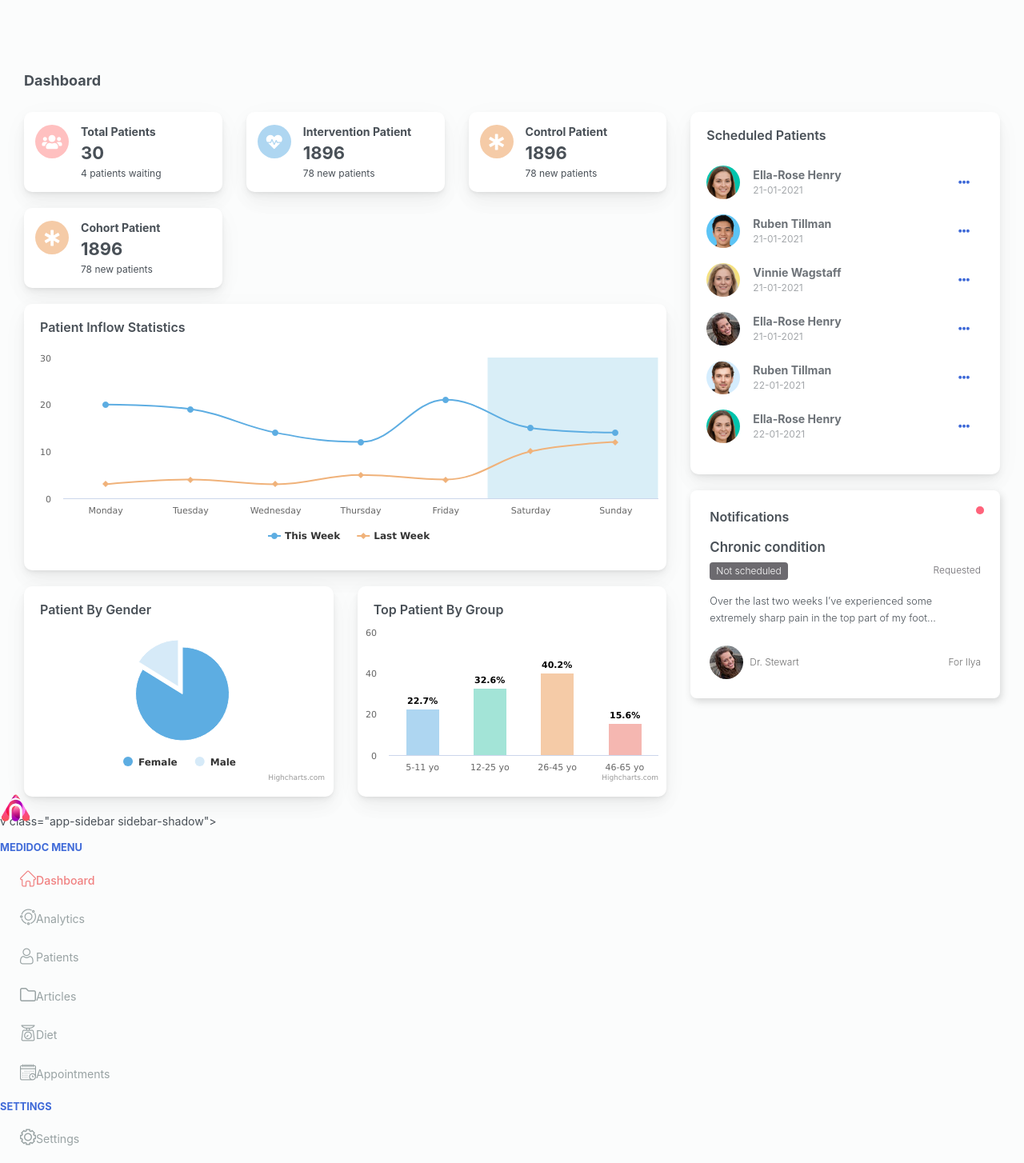
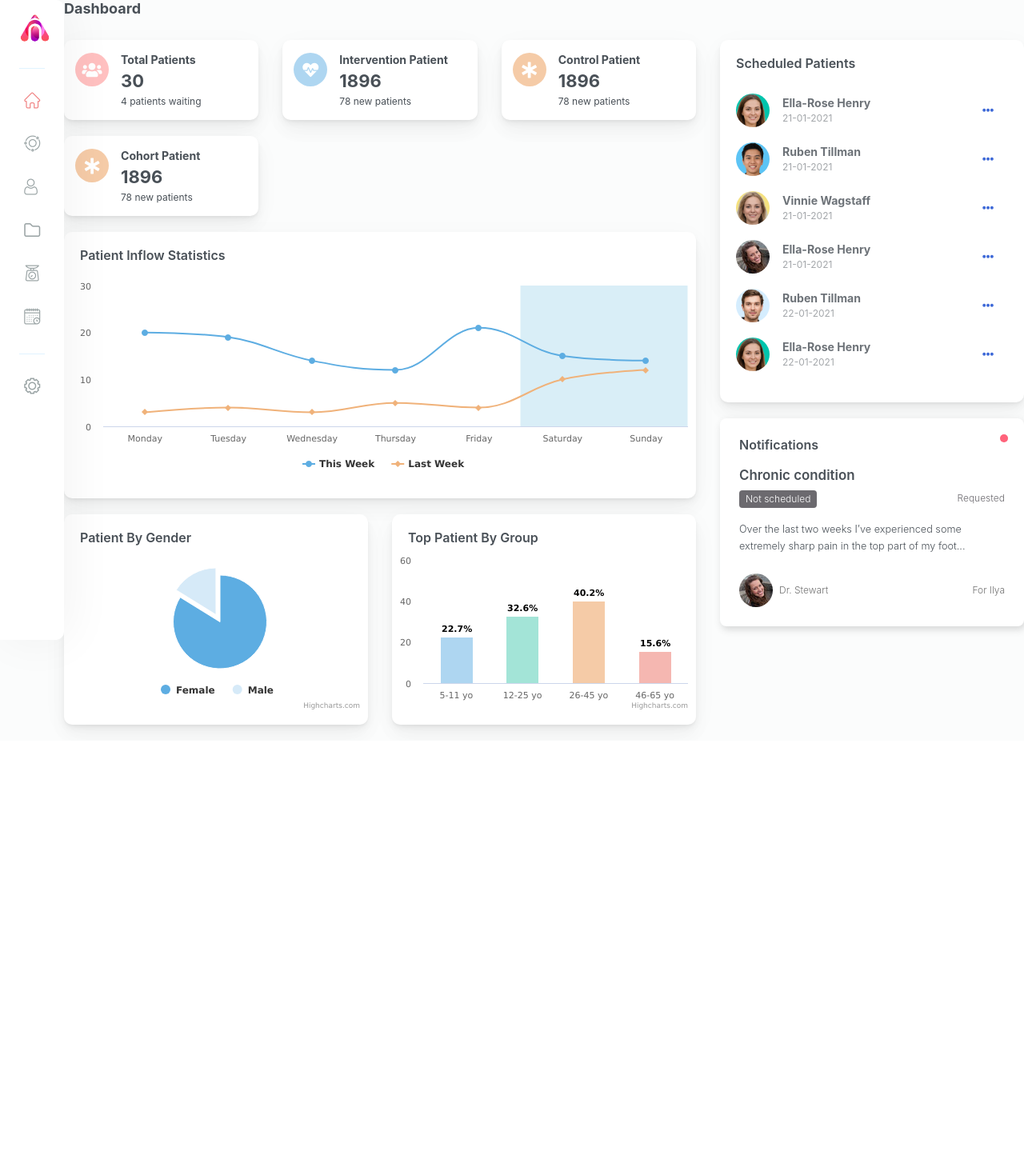
Before and after one commit to ViruSmerin/Medicord, a Django app: template templates/html/index.html in a window 1280 px wide. Shown: the whole page at 80% size. After the commit the page ends 916 px from the top, so only its background shows below. Run offline with Django 3.2, Linux system fonts and the light colour scheme; the template is opened without the code that fills it, so the values that code supplies are empty; some libraries are stand-ins or nearby versions.

Commit message:
managed template for dashboard

```diff
--- a/medicord/urls.py
+++ b/medicord/urls.py
@@ -15,8 +15,10 @@ Including another URLconf
 """
 from django.contrib import admin
 from django.urls import path,include
+from django.conf import settings
+from django.conf.urls.static import static
 
 urlpatterns = [
     path('admin/', admin.site.urls),
     path('',include('home.urls')),
-]
+] + static(settings.STATIC_URL, document_root=settings.STATIC_ROOT)
--- a/templates/html/header.html
+++ b/templates/html/header.html
@@ -1,4 +1,3 @@
-
 {% load static %}
 <!DOCTYPE html>
 <html lang="en">
@@ -7,15 +6,17 @@
     <meta charset="utf-8">
     <meta http-equiv="X-UA-Compatible" content="IE=edge">
     <meta http-equiv="Content-Language" content="en">
-    <meta http-equiv="Content-Type" content="text/html; charset=utf-8"/>
+    <meta http-equiv="Content-Type" content="text/html; charset=utf-8" />
     <title>Medidoc | Doctor's Portal</title>
-    <meta name="viewport" content="width=device-width, initial-scale=1, maximum-scale=1, user-scalable=no, shrink-to-fit=no" />
-    <meta name="description" content="Medicord is the first online health plaform in Nepal built by young entrepreneurs of Nepal.">
+    <meta name="viewport"
+        content="width=device-width, initial-scale=1, maximum-scale=1, user-scalable=no, shrink-to-fit=no" />
+    <meta name="description"
+        content="Medicord is the first online health plaform in Nepal built by young entrepreneurs of Nepal.">
     <meta name="msapplication-tap-highlight" content="no">
-    <link rel="icon" href="./assets/images/logo.png" type="image/gif" sizes="16x16">
+    <link rel="icon" href="{% static 'images/logo.png' %}" type="image/gif" sizes="16x16">
 
-    <link href="./main.css" rel="stylesheet">
-    <link rel="stylesheet" type="text/css" href="./assets/icons/font/flaticon.css">
+    <link href="{% static '/css/main.css' %}" rel="stylesheet">
+    <link rel="stylesheet" type="text/css" href="{% static '/icons/font/flaticon.css' %}">
 
     <script src="https://ajax.googleapis.com/ajax/libs/jquery/3.5.1/jquery.min.js"></script>
     <script src="https://code.highcharts.com/highcharts.js"></script>
@@ -23,12 +24,11 @@
     <!-- <script src="https://code.highcharts.com/modules/exporting.js"></script>
     <script src="https://code.highcharts.com/modules/export-data.js"></script>
     <script src="https://code.highcharts.com/modules/accessibility.js"></script> -->
-    <link rel="stylesheet" type="text/css" href="./assets/css/jquery.dataTables.css">
-    <link rel="stylesheet" type="text/css" href="./assets/css/select.dataTables.min.css">
-    <script type="text/javascript" charset="utf8" src="https://cdn.datatables.net/1.10.22/js/jquery.dataTables.js"></script>
+    <link rel="stylesheet" type="text/css" href="{% static '/css/jquery.dataTables.css' %}">
+    <link rel="stylesheet" type="text/css" href="{% static '/css/select.dataTables.min.css' %}">
+    <script type="text/javascript" charset="utf8"
+        src="https://cdn.datatables.net/1.10.22/js/jquery.dataTables.js"></script>
     <script type="text/javascript" src="https://cdn.datatables.net/select/1.3.1/js/dataTables.select.min.js"></script>
-
-
 </head>
 
 
@@ -37,11 +37,13 @@
         <div class="app-header header-shadow">
             <div class="app-header__logo pr-0 pl-0">
                 <div class="logo-src" style="padding-left: 20px;">
-                	<img src="http://localhost:8080/medidoc/assets/images/logo-inverse.png" style="max-width: 195px;height: 45px;margin-top: -13px">
+                    <img src="{% static '/images/logo-inverse.png' %}"
+                        style="max-width: 195px;height: 45px;margin-top: -13px">
                 </div>
                 <div class="header__pane ml-auto">
                     <div>
-                        <button type="button" class="hamburger close-sidebar-btn hamburger--elastic" data-class="closed-sidebar">
+                        <button type="button" class="hamburger close-sidebar-btn hamburger--elastic"
+                            data-class="closed-sidebar">
                             <span class="hamburger-box">
                                 <span class="hamburger-inner"></span>
                             </span>
@@ -60,7 +62,8 @@
             </div>
             <div class="app-header__menu">
                 <span>
-                    <button type="button" class="btn-icon btn-icon-only btn btn-primary btn-sm mobile-toggle-header-nav">
+                    <button type="button"
+                        class="btn-icon btn-icon-only btn btn-primary btn-sm mobile-toggle-header-nav">
                         <span class="btn-icon-wrapper">
                             <i class="fa fa-ellipsis-v fa-w-6"></i>
                         </span>
@@ -83,12 +86,16 @@
                             <div class="widget-content-wrapper">
                                 <div class="widget-content-left">
                                     <div class="btn-group">
-                                        <a data-toggle="dropdown" aria-haspopup="true" aria-expanded="false" class="p-0 btn">
-                                            <img width="42" class="rounded-circle" src="assets/images/avatars/1.jpg" alt="">
+                                        <a data-toggle="dropdown" aria-haspopup="true" aria-expanded="false"
+                                            class="p-0 btn">
+                                            <img width="42" class="rounded-circle"
+                                                src="{% static 'images/avatars/1.jpg' %}" alt="">
                                             <i class="fa fa-angle-down ml-2 opacity-8"></i>
                                         </a>
-                                        <div tabindex="-1" role="menu" aria-hidden="true" class="dropdown-menu dropdown-menu-right">
-                                            <button type="button" tabindex="0" class="dropdown-item">User Account</button>
+                                        <div tabindex="-1" role="menu" aria-hidden="true"
+                                            class="dropdown-menu dropdown-menu-right">
+                                            <button type="button" tabindex="0" class="dropdown-item">User
+                                                Account</button>
                                             <button type="button" tabindex="0" class="dropdown-item">Settings</button>
                                             <div tabindex="-1" class="dropdown-divider"></div>
                                             <button type="button" tabindex="0" class="dropdown-item">Logout</button>
@@ -104,7 +111,8 @@
                                     </div>
                                 </div>
                                 <div class="widget-content-right header-user-info ml-3">
-                                    <button type="button" class="btn-shadow p-1 btn btn-primary btn-sm show-toastr-example">
+                                    <button type="button"
+                                        class="btn-shadow p-1 btn btn-primary btn-sm show-toastr-example">
                                         <i class="fa text-white fa-calendar pr-1 pl-1"></i>
                                     </button>
                                 </div>
@@ -120,11 +128,13 @@
         </div>
 
         <div class="app-main">
-            <di{% block head%} {% endblock %}v class="app-sidebar sidebar-shadow">
+
+            <div class="app-sidebar sidebar-shadow">
                 <div class="scrollbar-sidebar">
                     <div class="app-sidebar__inner">
                         <div>
-                            <img class="logo-non-hover" src="http://localhost:8080/medidoc/assets/images/logo.png" style="max-width: 40px;margin-top: -80px;">
+                            <img class="logo-non-hover" src="{% static '/images/logo.png' %}"
+                                style="max-width: 40px;margin-top: -80px;">
                         </div>
                         <ul class="vertical-nav-menu mt--20">
                             <li class="app-sidebar__heading">Medidoc Menu</li>
@@ -192,6 +202,9 @@
                     </div>
                 </div>
             </div>
-            <div class="app-main__outer mt--60">
-    </body>
+        </div>
+        <div class="app-main__outer mt--60">
+            {% block head%} {% endblock %}
+</body>
+
 </html>
--- a/templates/html/index.html
+++ b/templates/html/index.html
@@ -100,7 +100,7 @@
                                         <div class="widget-content p-0">
                                             <div class="widget-content-wrapper">
                                                 <div class="widget-content-left mr-3">
-                                                    <img width="42" class="rounded-circle" src="./assets/images/avatars/1.png" alt="">
+                                                    <img width="42" class="rounded-circle" src=".{% static 'images/avatars/1.png' %}" alt="">
                                                 </div>
                                                 <div class="widget-content-left">
                                                     <div class="widget-heading">Ella-Rose Henry</div>
@@ -118,7 +118,7 @@
                                         <div class="widget-content p-0">
                                             <div class="widget-content-wrapper">
                                                 <div class="widget-content-left mr-3">
-                                                    <img width="42" class="rounded-circle" src="./assets/images/avatars/2.png" alt="">
+                                                    <img width="42" class="rounded-circle" src="{% static 'images/avatars/2.png'%}" alt="">
                                                 </div>
                                                 <div class="widget-content-left">
                                                     <div class="widget-heading">Ruben Tillman</div>
@@ -136,7 +136,7 @@
                                         <div class="widget-content p-0">
                                             <div class="widget-content-wrapper">
                                                 <div class="widget-content-left mr-3">
-                                                    <img width="42" class="rounded-circle" src="./assets/images/avatars/3.png" alt="">
+                                                    <img width="42" class="rounded-circle" src="{% static 'images/avatars/3.png'%}" alt="">
                                                 </div>
                                                 <div class="widget-content-left">
                                                     <div class="widget-heading">Vinnie Wagstaff</div>
@@ -154,7 +154,7 @@
                                         <div class="widget-content p-0">
                                             <div class="widget-content-wrapper">
                                                 <div class="widget-content-left mr-3">
-                                                    <img width="42" class="rounded-circle" src="./assets/images/avatars/4.png" alt="">
+                                                    <img width="42" class="rounded-circle" src="{% static '/images/avatars/4.png' %}" alt="">
                                                 </div>
                                                 <div class="widget-content-left">
                                                     <div class="widget-heading">Ella-Rose Henry</div>
@@ -172,7 +172,7 @@
                                         <div class="widget-content p-0">
                                             <div class="widget-content-wrapper">
                                                 <div class="widget-content-left mr-3">
-                                                    <img width="42" class="rounded-circle" src="./assets/images/avatars/5.png" alt="">
+                                                    <img width="42" class="rounded-circle" src="{% static 'images/avatars/5.png'%}" alt="">
                                                 </div>
                                                 <div class="widget-content-left">
                                                     <div class="widget-heading">Ruben Tillman</div>
@@ -190,7 +190,7 @@
                                         <div class="widget-content p-0">
                                             <div class="widget-content-wrapper">
                                                 <div class="widget-content-left mr-3">
-                                                    <img width="42" class="rounded-circle" src="./assets/images/avatars/1.png" alt="">
+                                                    <img width="42" class="rounded-circle" src="{% static 'images/avatars/1.png'%}" alt="">
                                                 </div>
                                                 <div class="widget-content-left">
                                                     <div class="widget-heading">Ella-Rose Henry</div>
@@ -223,7 +223,7 @@
                                 <p>Over the last two weeks I’ve experienced some extremely sharp pain in the top part of my foot...</p>
                                 <div class="cardFooter">
                                     <div class="doctor">
-                                        <img src="./assets/images/avatars/4.png" width=42px height=42px>
+                                        <img src="{% static 'images/avatars/4.png' %}" width=42px height=42px>
                                         <h2 class="floatRight greyText mt-14">Dr. Stewart</h2>
                                     </div>
                                     <h2 class="floatRight greyText mt-14">For Ilya</h2>
```
Also changed, not shown: static/css/main.css (renamed from templates/medicord/main.css), 1 other file.
